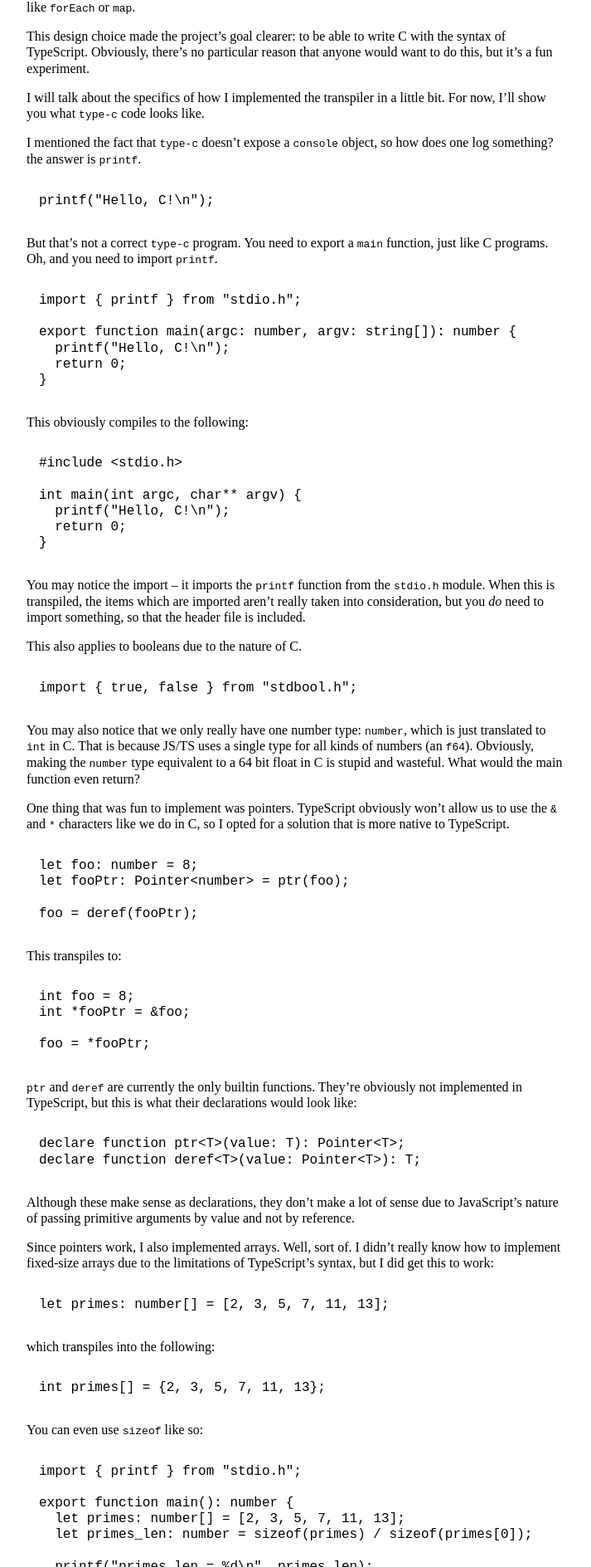
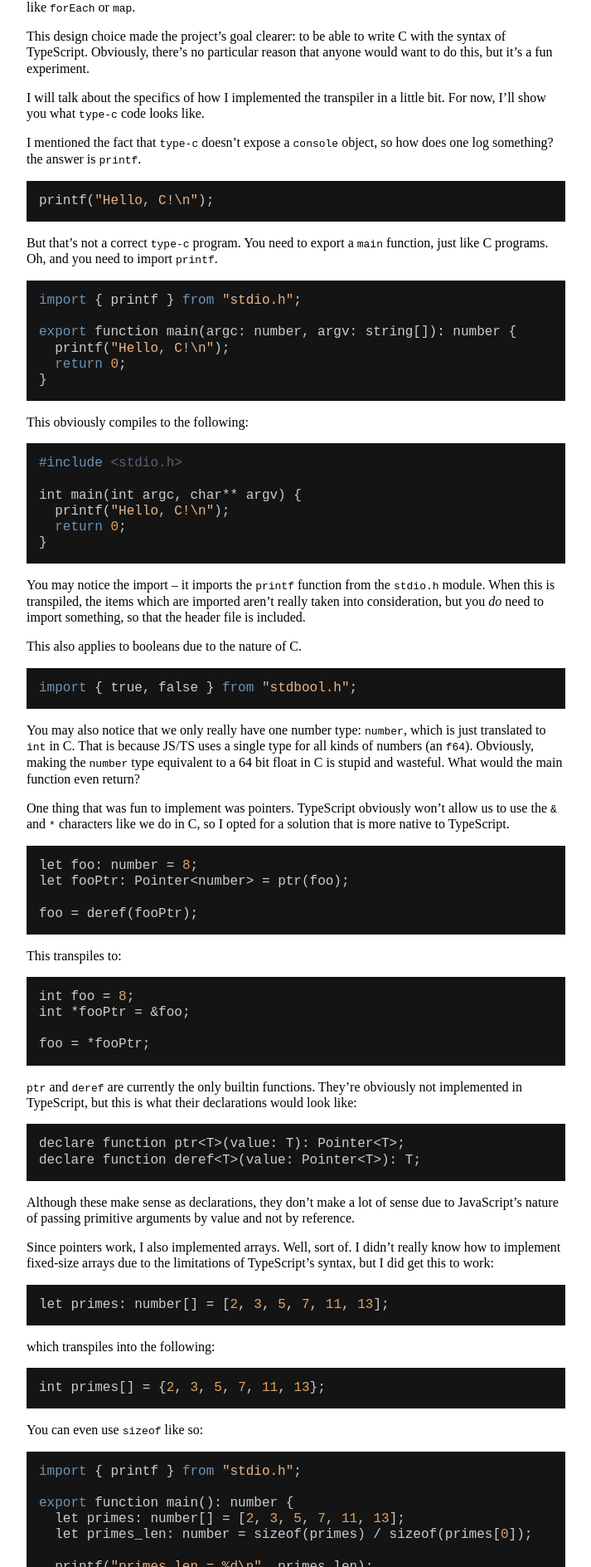
Before and after one commit to podikoglou/podikoglou.eu, a Jekyll site: the page built from _posts/2024-08-13-transpiling-typescript-to-c.md, in a window 1280 px wide. Shown: the part 524-2412 px from the top of the page at 83% size, without its empty margins (283-996 px from the left). Built offline with Jekyll 4.4.1, drawn with Linux system fonts in a browser that asks for light colours; some web fonts are replaced.

Commit message:
syntax highlighting

```diff
--- a/assets/css/main.css
+++ b/assets/css/main.css
@@ -81,3 +81,62 @@ pre.highlight>code {
     color: #bebedf;
   }
 }
+
+/* syntax highlighting */
+
+/* this is kanagawa (https://github.com/rebelot/kanagawa.nvim) */
+/* converted into pygments-compatible css by Gemini 2.0 Flash Thinking */
+/* license: https://github.com/rebelot/kanagawa.nvim/blob/master/LICENSE */
+
+.highlight .hll { background-color: #405065; }
+.highlight  { background: #141415; color: #cdcdcd; }
+.highlight .c { color: #606079; /* font-style: italic; */ } /* Comment */
+.highlight .err { color: #df6882; /* background-color: #333738; */ } /* Error */
+.highlight .k { color: #6e94b2; /* font-weight: bold; */ } /* Keyword */
+.highlight .ch { color: #606079; /* font-style: italic; */ } /* Comment.Hashbang */
+.highlight .cm { color: #606079; /* font-style: italic; */ } /* Comment.Multiline */
+.highlight .cp { color: #6e94b2; } * /* Comment.Preproc */
+.highlight .cpf { color: #606079; /* font-style: italic; */ } /* Comment.PreprocFile */
+.highlight .c1 { color: #606079; /* font-style: italic; */ } /* Comment.Single */
+.highlight .cs { color: #606079; /* font-weight: bold; */ } /* Comment.Special */
+.highlight .gd { color: #df6882; /* background-color: #333738; */ } /* Generic.Deleted */
+/* .highlight .ge { font-style: italic; } */ /* Generic.Emph */
+.highlight .gr { color: #df6882; } /* Generic.Error */
+.highlight .gh { color: #606079; } /* Generic.Heading */
+.highlight .gi { color: #8cb66d; /* background-color: #333738; */ } /* Generic.Inserted */
+.highlight .go { color: #606079; } /* Generic.Output */
+.highlight .gp { color: #c3c3d5; } /* Generic.Prompt */
+/* .highlight .gs { font-weight: bold; } / /* Generic.Strong */
+.highlight .gu { color: #90a0b5; } /* Generic.Subheading */
+.highlight .gt { color: #df6882; } /* Generic.Traceback */
+/* .highlight .kc { color: #6e94b2; font-weight: bold; } */ /* Keyword.Constant */
+/* .highlight .kd { color: #6e94b2; font-weight: bold; } */ /* Keyword.Declaration */
+/* .highlight .kn { color: #6e94b2; font-weight: bold; } */ /* Keyword.Namespace */
+/* .highlight .kp { color: #6e94b2; font-weight: bold; } */ /* Keyword.Pseudo */
+/* .highlight .kr { color: #6e94b2; font-weight: bold; } */ /* Keyword.Reserved */
+/* .highlight .kt { color: #6e94b2; font-weight: bold; } */ /* Keyword.Type */
+.highlight .m { color: #e0a363; } /* Literal.Number */
+.highlight .s { color: #e8b589; } /* Literal.String */
+.highlight .na { color: #c3c3d5; } /* Name.Attribute */
+.highlight .nt { color: #9bb4bc; /* font-weight: bold; */ } /* Name.Tag */
+.highlight .ow { color: #90a0b5; /* font-weight: bold; */ } /* Operator.Word */
+.highlight .w { color: #606079; } /* Text.Whitespace */
+.highlight .mb { color: #e0a363; } /* Literal.Number.Bin */
+.highlight .mf { color: #e0a363; } /* Literal.Number.Float */
+.highlight .mh { color: #e0a363; } /* Literal.Number.Hex */
+.highlight .mi { color: #e0a363; } /* Literal.Number.Integer */
+.highlight .mo { color: #e0a363; } /* Literal.Number.Oct */
+.highlight .sa { color: #e8b589; } /* Literal.String.Affix */
+.highlight .sb { color: #e8b589; } /* Literal.String.Backtick */
+.highlight .sc { color: #bb9dbd; } /* Literal.String.Char */
+.highlight .dl { color: #e8b589; } /* Literal.String.Delimiter */
+.highlight .sd { color: #e8b589; } /* Literal.String.Doc */
+.highlight .s2 { color: #e8b589; } /* Literal.String.Double */
+.highlight .se { color: #e8b589; } /* Literal.String.Escape */
+.highlight .sh { color: #e8b589; } /* Literal.String.Heredoc */
+.highlight .si { color: #e8b589; } /* Literal.String.Interpol */
+.highlight .sx { color: #e8b589; } /* Literal.String.Other */
+.highlight .sr { color: #e8b589; } /* Literal.String.Regex */
+.highlight .s1 { color: #e8b589; } /* Literal.String.Single */
+.highlight .ss { color: #e8b589; } /* Literal.String.Symbol */
+.highlight .il { color: #e0a363; } /* Literal.Number.Integer.Long */
```
